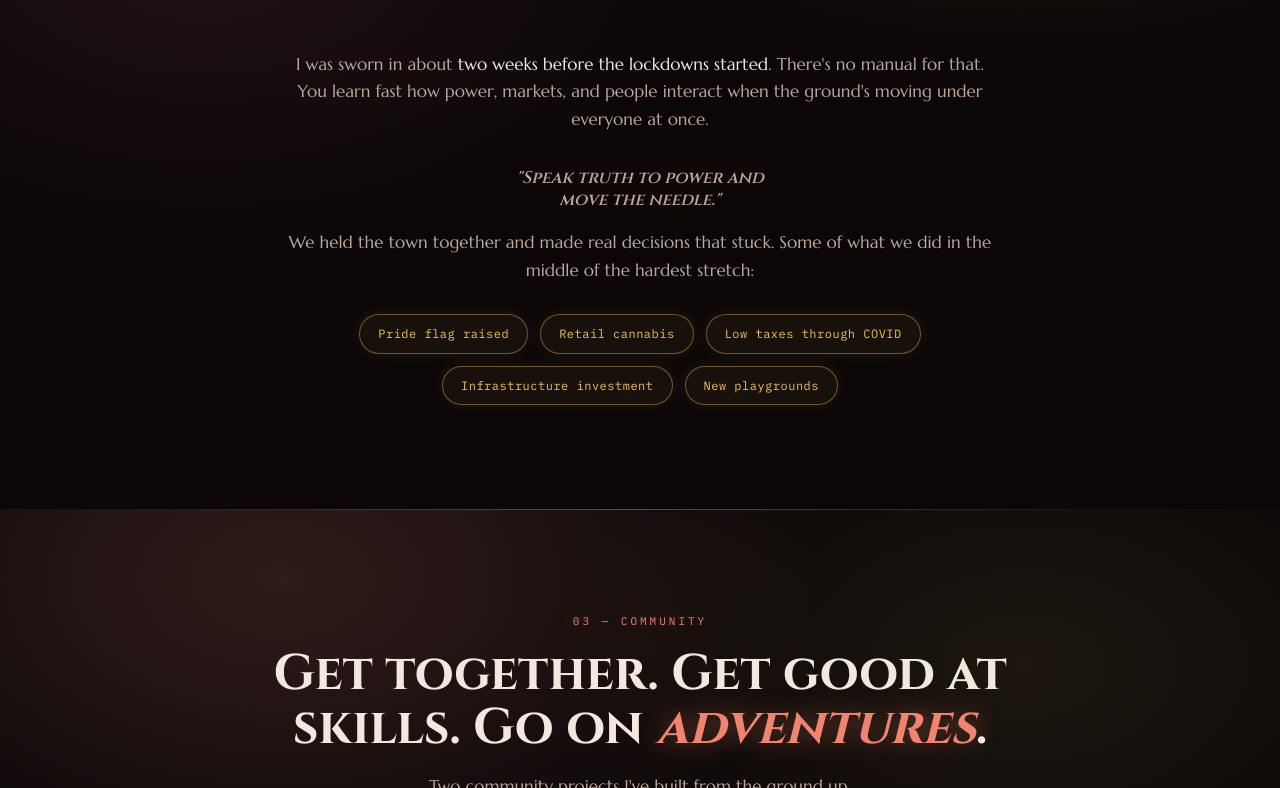
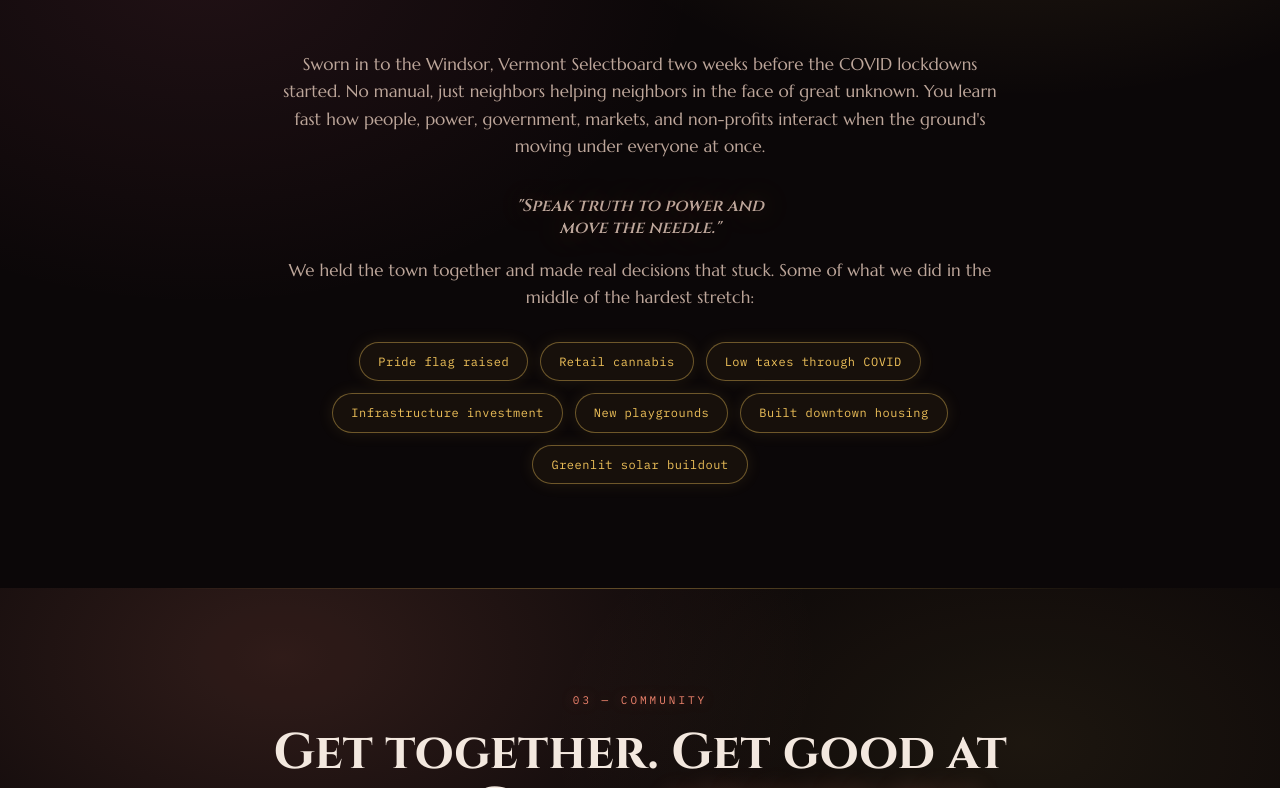
Before and after one commit to chezgoulet/civic.christophergoulet.com, a plain HTML site: page index.html in a window 1280 px wide. Shown: the part 1937-2725 px from the top of the page. Drawn offline with Linux system fonts and the light colour scheme.

Commit message:
Update selectboard copy: "just neighbors helping neighbors", add Built Downtown Housing + Greenlit Solar Buildout

```diff
--- a/index.html
+++ b/index.html
@@ -289,7 +289,7 @@ footer .frow{display:flex;justify-content:space-between;flex-wrap:wrap;gap:20px;
         <h2>This is what governing through a crisis <em>actually</em> looks like.</h2>
       </div>
       <div class="body-text reveal">
-        <p>I was sworn in about <strong>two weeks before the lockdowns started</strong>. There's no manual for that. You learn fast how power, markets, and people interact when the ground's moving under everyone at once.</p>
+        <p>Sworn in to the Windsor, Vermont Selectboard two weeks before the COVID lockdowns started. No manual, just neighbors helping neighbors in the face of great unknown. You learn fast how people, power, government, markets, and non-profits interact when the ground's moving under everyone at once.</p>
         <p class="pull">"Speak truth to power and move the needle."</p>
         <p>We held the town together and made real decisions that stuck. Some of what we did in the middle of the hardest stretch:</p>
         <div class="wins">
@@ -298,6 +298,8 @@ footer .frow{display:flex;justify-content:space-between;flex-wrap:wrap;gap:20px;
           <span class="win">Low taxes through COVID</span>
           <span class="win">Infrastructure investment</span>
           <span class="win">New playgrounds</span>
+          <span class="win">Built downtown housing</span>
+          <span class="win">Greenlit solar buildout</span>
         </div>
       </div>
     </div>
```
